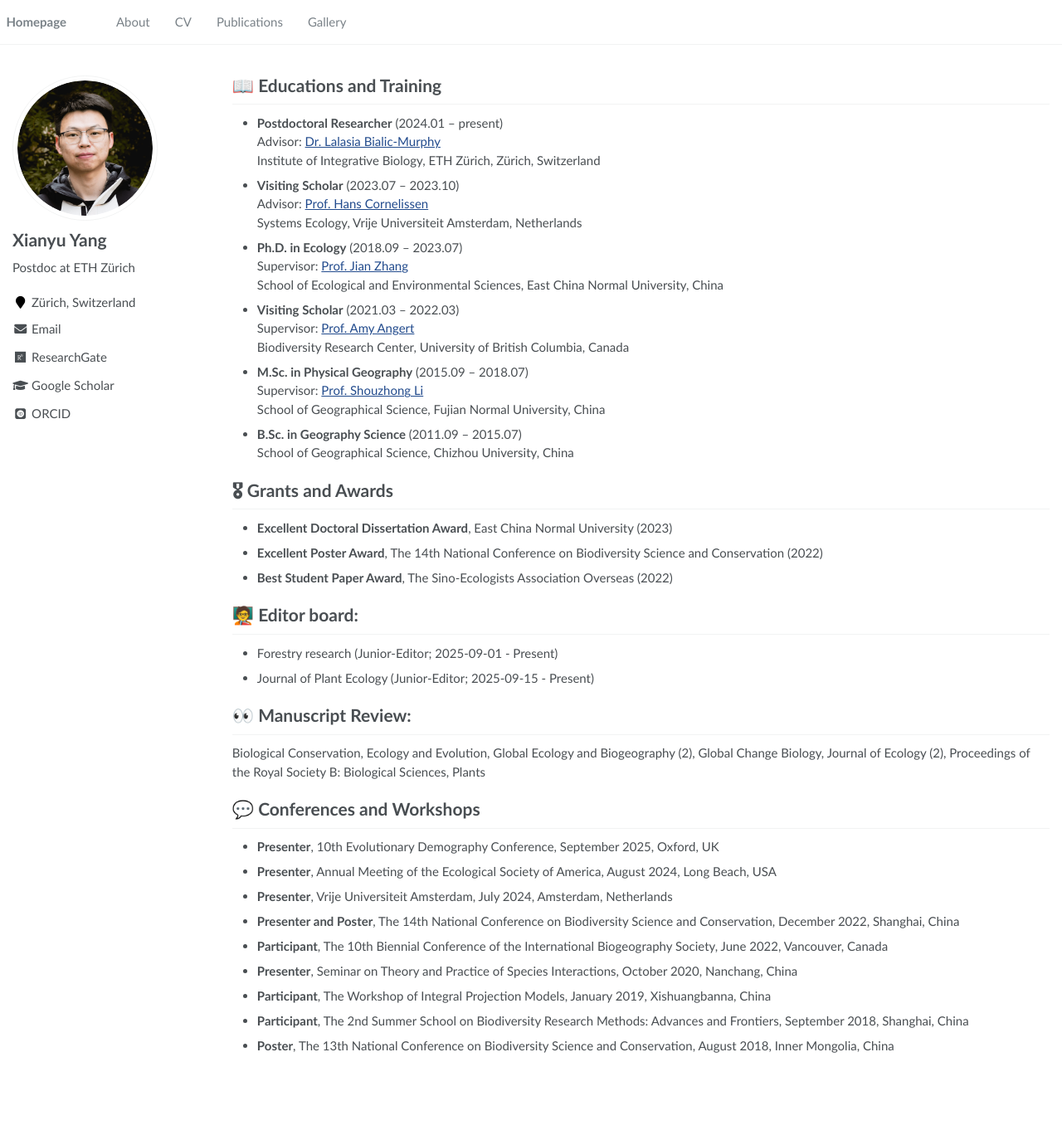
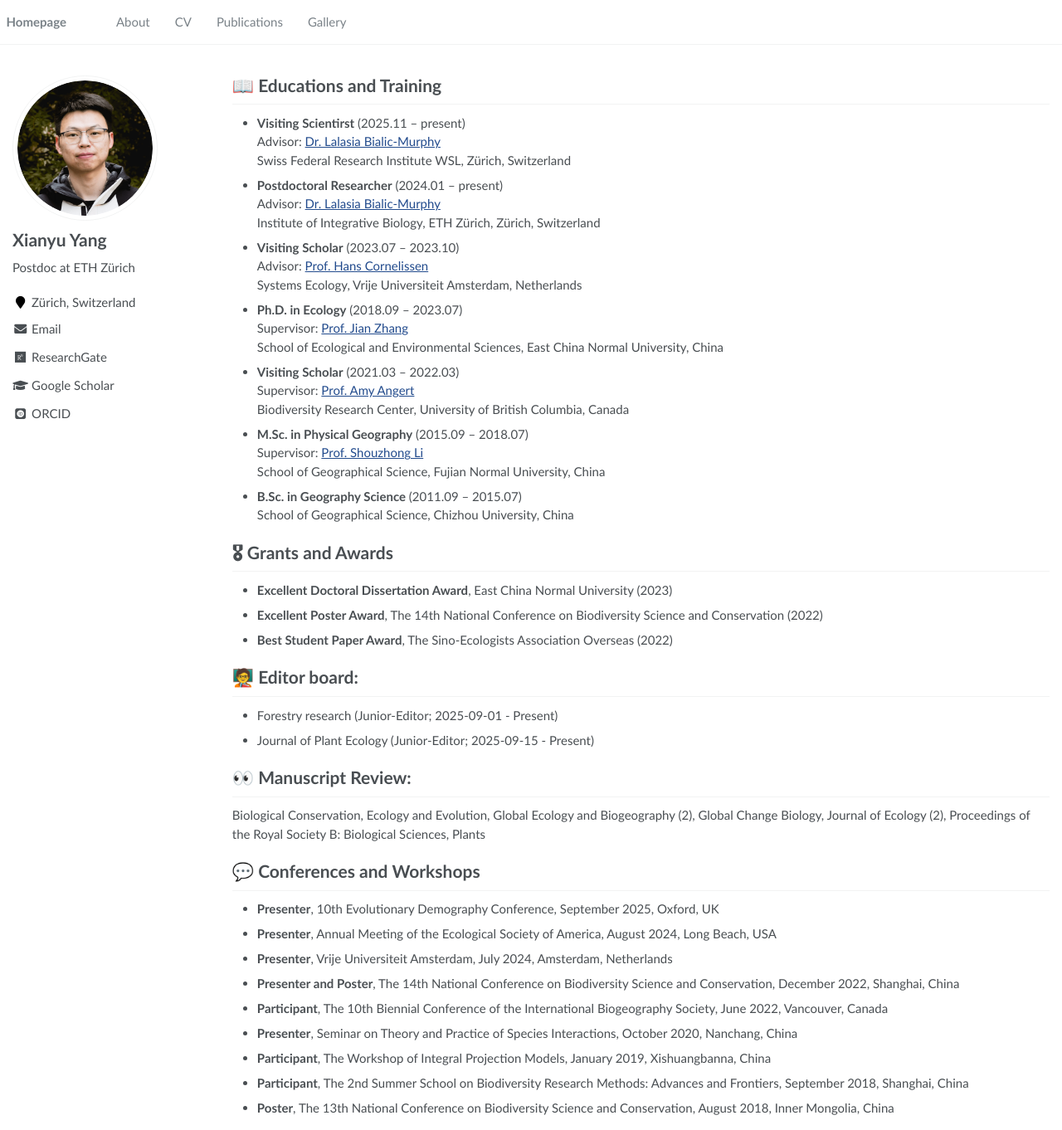
Before and after one commit to Xianyu-Yang/xianyu-yang.github.io, a Jekyll site: the page built from _pages/cv.md, in a window 1280 px wide and 1362 px high. Shown: the whole window at 83% size. Built offline with Jekyll 4.4.1, drawn with Linux system fonts in a browser that asks for light colours; some web fonts are replaced.

Commit message:
Update cv.md

```diff
--- a/_pages/cv.md
+++ b/_pages/cv.md
@@ -6,6 +6,10 @@ author_profile: true
 ---
 
 # 📖 Educations and Training
+- **Visiting Scientirst** (2025.11 – present)
+  Advisor: [Dr. Lalasia Bialic-Murphy](https://www.wsl.ch/en/staff/bialicla/){:target="_blank"}
+  Swiss Federal Research Institute WSL, Zürich, Switzerland
+
 - **Postdoctoral Researcher** (2024.01 – present)
   Advisor: [Dr. Lalasia Bialic-Murphy](https://crowtherlab.com/dr-lalasia-bialic-murphy/){:target="_blank"}
   Institute of Integrative Biology, ETH Zürich, Zürich, Switzerland
```
